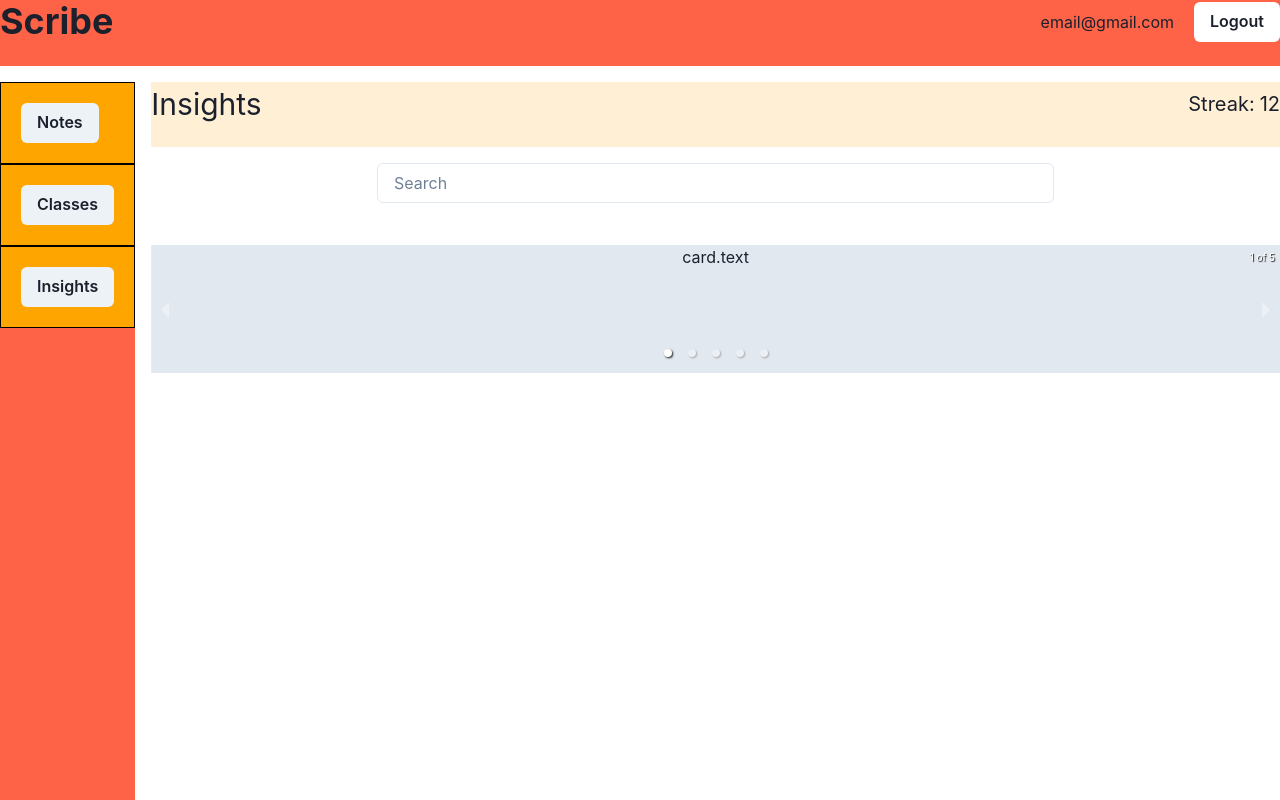
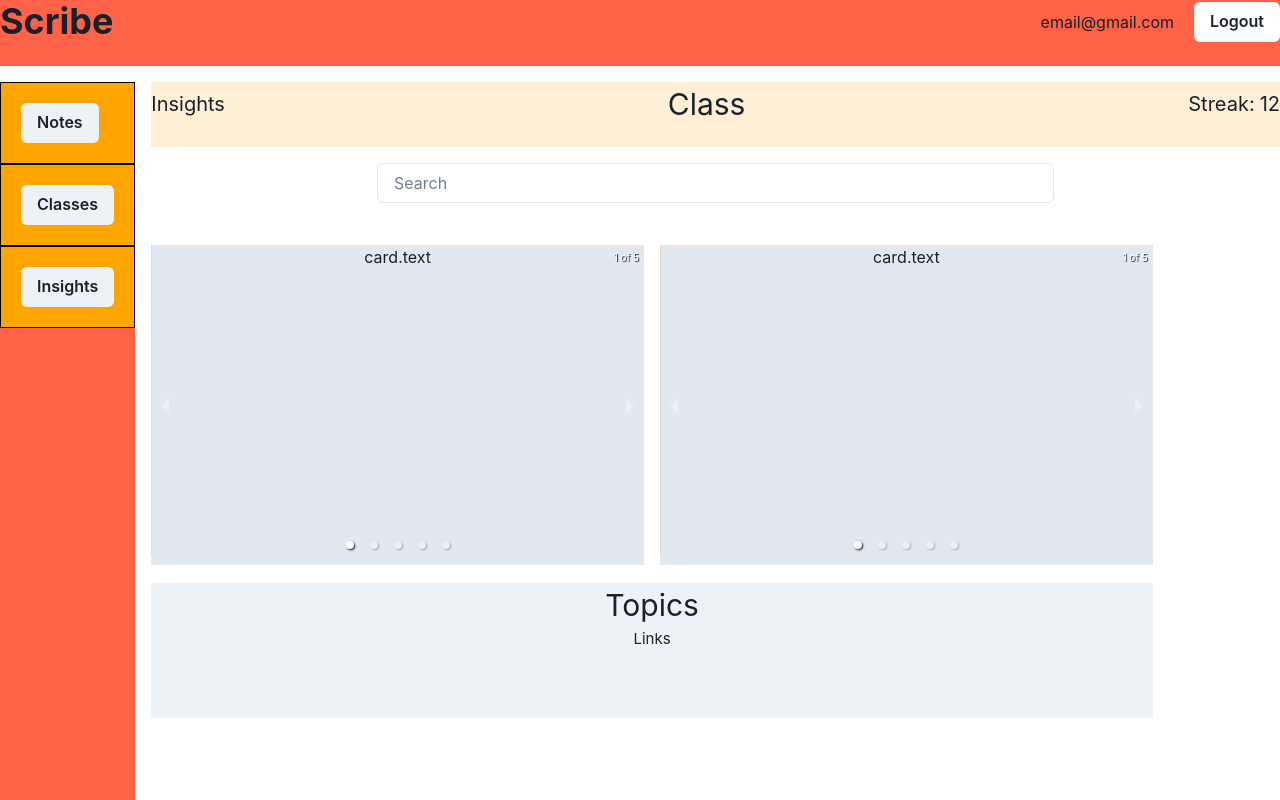
Before and after one commit to sona78/Scribe, a React (Create React App) app: page /insights in a window 1280 px wide. Built offline with nearby package versions, Linux system fonts and the light colour scheme; what @aws-amplify/ui-react, aws-amplify would draw is missing.

Commit message:
barebones insights page

```diff
--- a/src/components/CardCarousel.js
+++ b/src/components/CardCarousel.js
@@ -5,14 +5,17 @@ import { Box, Text } from "@chakra-ui/layout";
 // If you want to use your own Selectors look up the Advancaed Story book examples
 const CardCarousel = ({ cards }) => {
   return (
+    <div className="carousel">
       <Carousel infiniteLoop>
         {cards.map((card) => {
-        return <Box height={32} bg="gray.200">
+          return <Box bg="gray.200" h='calc(40vh)'>
               <Text>card.text</Text>
             </Box>
 
         })}
       </Carousel>
+    </div>
+
   );
 };
 
--- a/src/index.css
+++ b/src/index.css
@@ -11,3 +11,7 @@ code {
   font-family: source-code-pro, Menlo, Monaco, Consolas, 'Courier New',
     monospace;
 }
+
+.carousel Carousel{
+  height: 100px;
+}
--- a/src/pages/InsightPage.js
+++ b/src/pages/InsightPage.js
@@ -55,7 +55,10 @@ export default function InsightPage() {
             </GridItem>
             <GridItem rowSpan={1} colSpan={9} bg='papayawhip'>
                 <Flex as="nav" alignItems="center">
-                    <Text fontSize="30px">Insights</Text>
+
+                    <Text fontSize="20px">Insights</Text>
+                    <Spacer/>
+                    <Text fontSize="30px">Class</Text>
                     <Spacer/>
                     <HStack spacing="5px">
                         <Text fontSize="20px">Streak:</Text>
@@ -76,8 +79,20 @@ export default function InsightPage() {
                     />
                 </Center>
             </GridItem>
-            <GridItem rowSpan={7} colSpan={9}>
+            <GridItem rowSpan={4} colSpan={4} bg="orange">
                 <Carousel cards={CardData} />
+            </GridItem>
+            <GridItem rowSpan={4} colSpan={4} bg="orange">
+                <Carousel cards={CardData} />
+            </GridItem>
+            <GridItem rowSpan={2} colSpan={8} marginTop={3} bg="gray.100">
+                <Center >
+                    <Text as="block" fontSize="30px">Topics</Text>
+                </Center>
+                <Center >
+                    <Text as="block" fontSize="15px">Links</Text>
+                </Center>
+
             </GridItem>
             </Grid>
 
```
Lines whose indentation alone changed are shown as unchanged.
